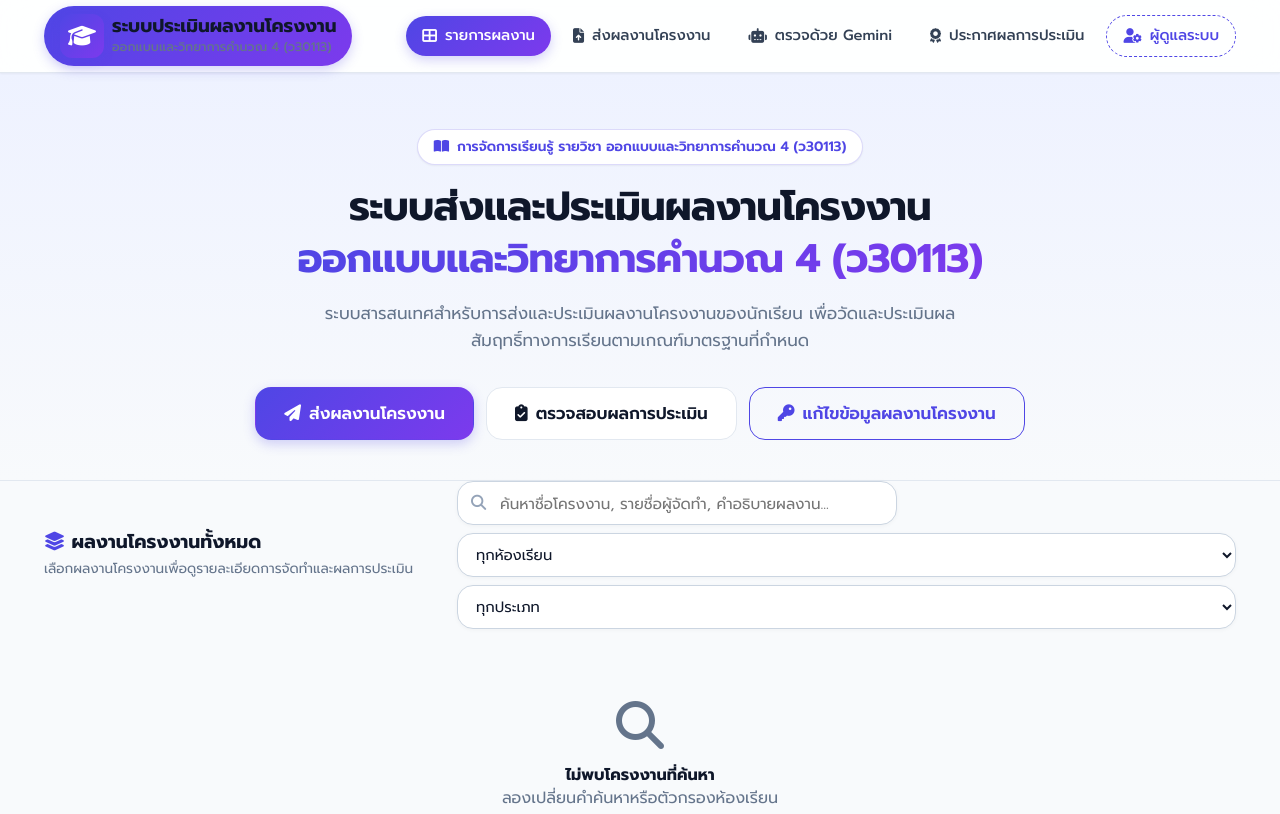
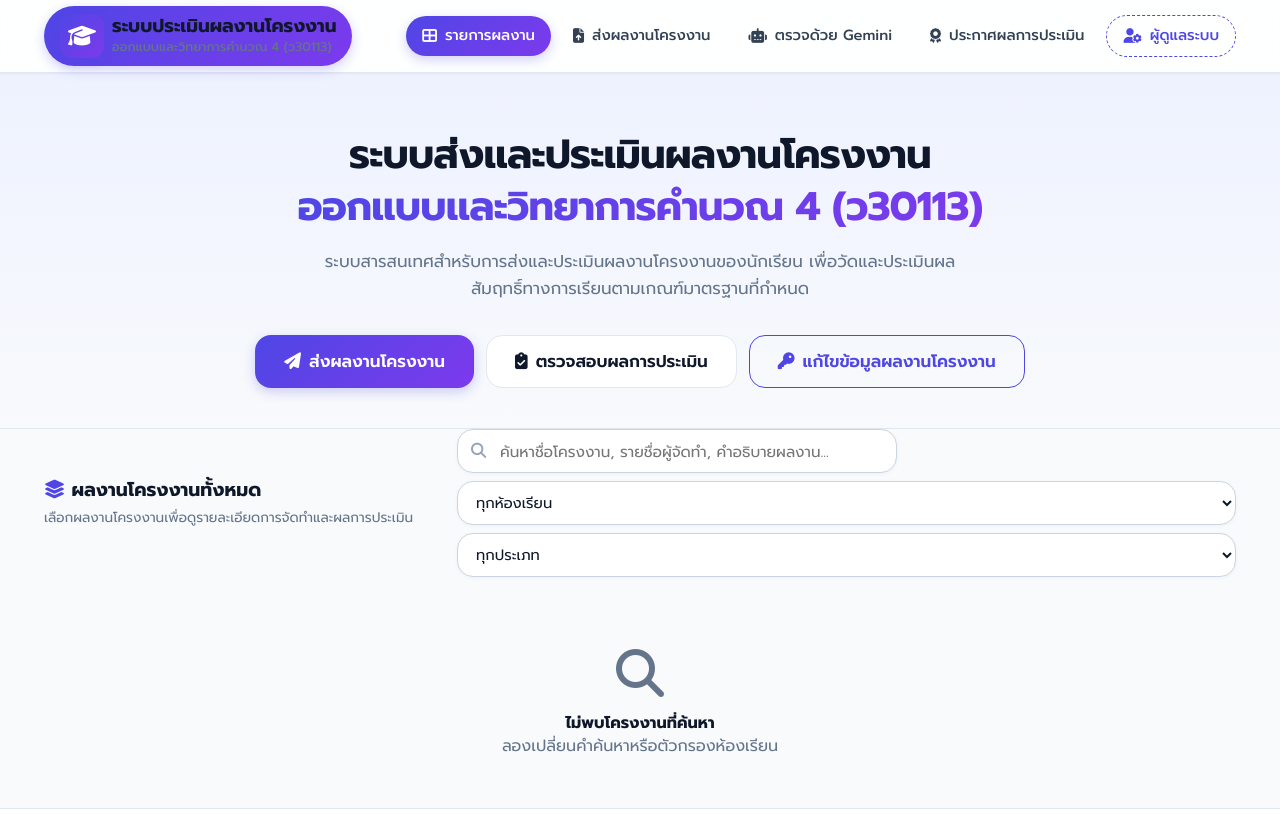
Before and after one commit to Peelaphat2544/Project-Evaluation-Platform, a website with bundled scripts: page index.html in a window 1280 px wide. Shown: the top 814 px of the page. Built offline with nearby package versions, Linux system fonts and the light colour scheme; no server answers.

Commit message:
style: ลบข้อความ 'การจัดการเรียนรู้ รายวิชา ออกแบบและวิทยาการคำนวณ 4 (ว30113)' ออกจาก Hero Section

```diff
--- a/index.html
+++ b/index.html
@@ -88,9 +88,7 @@
       <!-- Hero Section -->
       <div class="hero-section">
         <div class="container">
-          <div class="hero-badge">
-            <i class="fas fa-book-open"></i> การจัดการเรียนรู้ รายวิชา ออกแบบและวิทยาการคำนวณ 4 (ว30113)
-          </div>
+
           <h1 class="hero-title">
             ระบบส่งและประเมินผลงานโครงงาน<br>
             <span class="text-gradient app-subject-title">ออกแบบและวิทยาการคำนวณ 4 (ว30113)</span>
```
